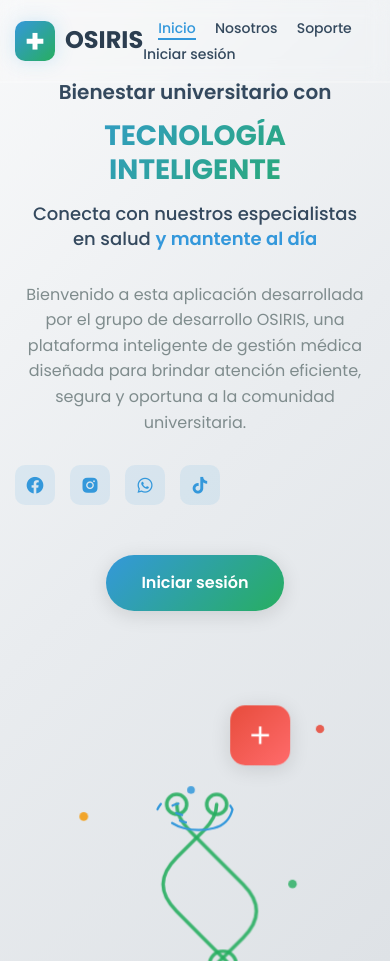
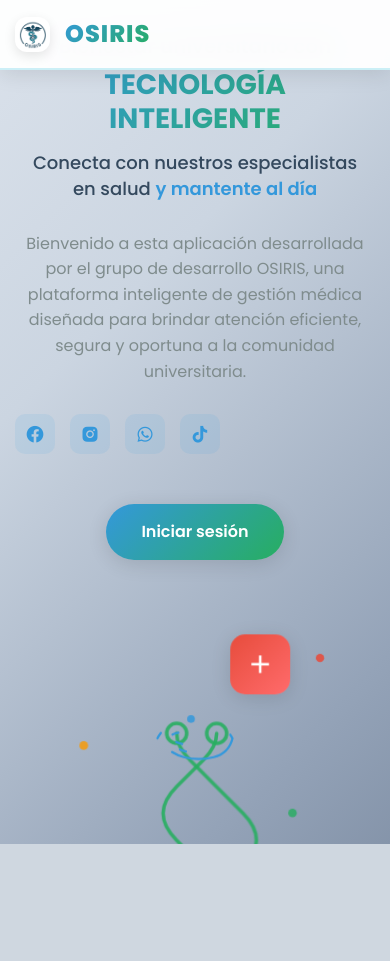
Before and after one commit to DENIS-DEVELOPER-oss/OSIRIS---Lab, a Flask app: page / in a window 390 px wide. After the commit the page ends 844 px from the top, so only its background shows below. Run offline with Flask 3, Linux system fonts and the light colour scheme.

Commit message:
Update website homepage with a new design and Spanish translations
Implements a redesigned, full-screen homepage with OSIRIS logo, animated background and translated text in index.html and modern-theme.css.

Replit-Commit-Author: Agent
Replit-Commit-Session-Id: f04c708b-f78f-4761-983c-19a318aada5f
Replit-Commit-Screenshot-Url: https://storage.googleapis.com/screenshot-production-us-central1/7355c6e8-0d2f-4510-9622-a158714dce07/82a33e5f-ab5c-447c-b079-cc3ac83a4913.jpg

```diff
--- a/static/css/modern-theme.css
+++ b/static/css/modern-theme.css
@@ -2163,20 +2163,21 @@ h1, h2, h3, h4, h5, h6 {
    ESTILOS ESPECÍFICOS PARA PÁGINA DE INICIO
    ======================================== */
 
-/* Header de página de inicio */
+/* Header de página de inicio - PANTALLA COMPLETA */
 .header {
     position: fixed;
     top: 0;
     left: 0;
-    width: 100%;
-    padding: 20px 100px;
-    background: rgba(255, 255, 255, 0.1);
-    backdrop-filter: blur(10px);
-    border-bottom: 2px solid rgba(255, 255, 255, 0.2);
+    width: 100vw;
+    padding: 20px 5%;
+    background: rgba(255, 255, 255, 0.95);
+    backdrop-filter: blur(15px);
+    border-bottom: 2px solid rgba(6, 182, 212, 0.2);
     display: flex;
     justify-content: space-between;
     align-items: center;
-    z-index: 100;
+    z-index: 1000;
+    box-shadow: 0 4px 20px rgba(0, 0, 0, 0.1);
 }
 
 .logo {
@@ -2186,7 +2187,26 @@ h1, h2, h3, h4, h5, h6 {
     font-weight: 700;
     display: flex;
     align-items: center;
-    gap: 10px;
+    gap: 15px;
+}
+
+.logo-img {
+    width: 45px;
+    height: 45px;
+    border-radius: 12px;
+    object-fit: contain;
+    background: white;
+    padding: 3px;
+    box-shadow: 0 4px 12px rgba(0, 0, 0, 0.1);
+}
+
+.logo-text {
+    background: linear-gradient(135deg, var(--primary-color), var(--accent-color));
+    -webkit-background-clip: text;
+    -webkit-text-fill-color: transparent;
+    background-clip: text;
+    font-weight: 800;
+    letter-spacing: 1px;
 }
 
 .logo-icon {
@@ -2232,20 +2252,31 @@ h1, h2, h3, h4, h5, h6 {
     width: 100%;
 }
 
-/* Contenido principal de inicio */
+/* Contenido principal de inicio - PANTALLA COMPLETA */
 .main-content {
     position: relative;
-    width: 100%;
+    width: 100vw;
     height: 100vh;
     display: flex;
     justify-content: space-between;
     align-items: center;
-    padding: 150px 100px 0;
-    background: var(--bg-primary);
+    padding: 120px 5% 0;
+    background: linear-gradient(135deg, #f8fafc 0%, #e2e8f0 25%, #cbd5e1 50%, #94a3b8 75%, #64748b 100%);
+    background-size: 200% 200%;
+    animation: gradientShift 15s ease infinite;
+    overflow: hidden;
+}
+
+@keyframes gradientShift {
+    0% { background-position: 0% 50%; }
+    50% { background-position: 100% 50%; }
+    100% { background-position: 0% 50%; }
 }
 
 .content-left {
-    max-width: 600px;
+    max-width: 50%;
+    flex: 1;
+    padding-right: 50px;
 }
 
 .content-left h3 {
@@ -2334,14 +2365,15 @@ h1, h2, h3, h4, h5, h6 {
     filter: brightness(1.1);
 }
 
-/* Contenido derecho - Ilustración médica */
+/* Contenido derecho - Ilustración médica - RESPONSIVE */
 .content-right {
     position: relative;
-    width: 600px;
-    height: 600px;
+    width: 45%;
+    height: 70vh;
     display: flex;
     align-items: center;
     justify-content: center;
+    flex-shrink: 0;
 }
 
 .medical-illustration {
@@ -2490,59 +2522,70 @@ h1, h2, h3, h4, h5, h6 {
     }
 }
 
-/* Responsive para página de inicio */
+/* Responsive para página de inicio - PANTALLA COMPLETA */
 @media (max-width: 1200px) {
     .header {
-        padding: 20px 50px;
+        padding: 20px 3%;
     }
 
     .main-content {
-        padding: 150px 50px 0;
+        padding: 120px 3% 0;
     }
 }
 
 @media (max-width: 768px) {
     .header {
-        padding: 15px 20px;
+        padding: 15px 2%;
     }
 
     .logo {
         font-size: 24px;
     }
 
-    .navbar a {
-        font-size: 16px;
-        margin-left: 20px;
+    .logo-img {
+        width: 35px;
+        height: 35px;
+    }
+
+    .navbar {
+        display: none; /* Ocultar en móvil por simplicidad */
     }
 
     .main-content {
         flex-direction: column;
-        padding: 100px 20px 0;
-        height: auto;
-        min-height: 100vh;
+        padding: 80px 2% 20px;
+        height: 100vh;
+        justify-content: center;
     }
 
     .content-left {
+        max-width: 100%;
         text-align: center;
-        margin-bottom: 50px;
+        margin-bottom: 30px;
+        padding-right: 0;
     }
 
     .content-left h1 {
         font-size: 36px;
+        margin: 10px 0;
     }
 
     .content-left h3 {
         font-size: 24px;
     }
 
+    .content-left h2 {
+        font-size: 18px;
+    }
+
     .content-right {
-        width: 400px;
-        height: 400px;
+        width: 90%;
+        height: 350px;
     }
 
     .brain-stethoscope {
-        width: 300px;
-        height: 300px;
+        width: 250px;
+        height: 250px;
     }
 }
 
--- a/templates/index.html
+++ b/templates/index.html
@@ -11,10 +11,8 @@
 <body>
     <header class="header">
         <a href="{{ url_for('main.index') }}" class="logo">
-            <div class="logo-icon">
-                <i class='bx bx-plus-medical'></i>
-            </div>
-            OSIRIS
+            <img src="{{ url_for('static', filename='images/osiris.png') }}" alt="OSIRIS" class="logo-img">
+            <span class="logo-text">OSIRIS</span>
         </a>
 
         <nav class="navbar">
```
Also changed, not shown: replit.md (+27 -0 lines).
